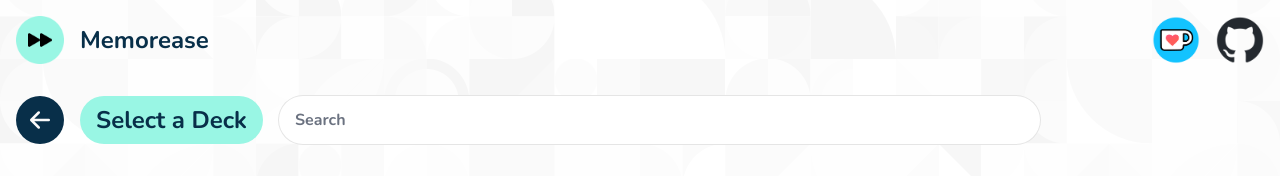
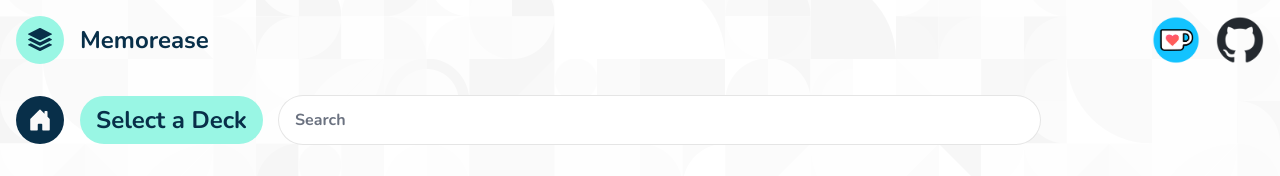
Before and after one commit to denis23x/memorease, a React (Create React App) app: page /decks in a window 1280 px wide. Shown: the top 176 px of the page. Built offline with nearby package versions, Linux system fonts and the light colour scheme.

Commit message:
chore: update

```diff
--- a/src/App.tsx
+++ b/src/App.tsx
@@ -5,6 +5,7 @@ import { Routes, Route } from 'react-router-dom';
 import About from './pages/About';
 import Cards from './pages/Cards';
 import Decks from './pages/Decks';
+import NotFound from './pages/NotFound';
 import Study from './pages/Study';
 import Home from './pages/Home';
 import Header from './components/Header';
@@ -29,6 +30,7 @@ const App: React.FC = () => {
 					<Route path="/decks/:deckUid" element={<Cards />} />
 					<Route path="/study/:deckUid" element={<Study />} />
 					<Route path="/about" element={<About />} />
+					<Route path="*" element={<NotFound />} />
 				</Routes>
 				<Footer />
 			</div>
--- a/src/components/Header.tsx
+++ b/src/components/Header.tsx
@@ -8,12 +8,19 @@ import memorease from '../assets/logos/memorease.png';
 
 const Header: React.FC = () => {
 	return (
-		<header className={'grid grid-cols-2 w-full p-4'}>
-			<nav className={'col-span-1 flex justify-start'}>
-				<Link className={'flex items-center justify-start gap-4'} to={'/'} aria-label={'Memorease'} title={'MemorEase'}>
-					<img src={memorease} alt={'memorease'} className={'size-12'} />
-					<span className={'text-2xl font-bold text-sky-950'}>Memorease</span>
+		<header className={'flex items-center justify-between w-full p-4'}>
+			<nav className={'col-span-1 flex items-center justify-start gap-4'}>
+				<Link
+					className={'flex items-center justify-center bg-teal-200 text-sky-950 rounded-full size-12'}
+					to={'/decks'}
+				>
+					<svg xmlns="http://www.w3.org/2000/svg" width="24" height="24" fill="currentColor" viewBox="0 0 16 16">
+						<path d="m14.12 10.163 1.715.858c.22.11.22.424 0 .534L8.267 15.34a.6.6 0 0 1-.534 0L.165 11.555a.299.299 0 0 1 0-.534l1.716-.858 5.317 2.659c.505.252 1.1.252 1.604 0l5.317-2.66zM7.733.063a.6.6 0 0 1 .534 0l7.568 3.784a.3.3 0 0 1 0 .535L8.267 8.165a.6.6 0 0 1-.534 0L.165 4.382a.299.299 0 0 1 0-.535z" />
+						<path d="m14.12 6.576 1.715.858c.22.11.22.424 0 .534l-7.568 3.784a.6.6 0 0 1-.534 0L.165 7.968a.299.299 0 0 1 0-.534l1.716-.858 5.317 2.659c.505.252 1.1.252 1.604 0z" />
+					</svg>
 				</Link>
+				<span className={'text-2xl font-bold text-sky-950 hidden sm:block'}>Memorease</span>
+				<span className={'text-2xl font-bold text-sky-950 block sm:hidden'}>ME</span>
 			</nav>
 			<nav className={'col-span-1 flex justify-end'}>
 				<ul className={'flex items-center justify-end gap-4'}>
--- a/src/pages/Cards.tsx
+++ b/src/pages/Cards.tsx
@@ -25,12 +25,14 @@ const Cards: React.FC = () => {
 	const [deckCards, setDeckCards] = useState<CardType[]>([]);
 
 	useEffect(() => {
-		const deck: DeckType | undefined = decks.find((deck: DeckType) => deck.uid === deckUid);
-		const deckCards: CardType[] = cards.filter((card: CardType) => card.deckUid === deckUid);
+		if (deckUid) {
+			const deck: DeckType | undefined = decks.find((deck: DeckType) => deck.uid === deckUid);
+			const deckCards: CardType[] = cards.filter((card: CardType) => card.deckUid === deckUid);
 
-		if (deck) {
-			setDeck(deck);
-			setDeckCards(deckCards);
+			if (deck) {
+				setDeck(deck);
+				setDeckCards(deckCards);
+			}
 		}
 	}, [deckUid, decks, cards]);
 
--- a/src/pages/Decks.tsx
+++ b/src/pages/Decks.tsx
@@ -46,9 +46,9 @@ const Decks: React.FC = () => {
 			<div className={'flex flex-col items-start justify-start max-w-screen-lg gap-4 md:gap-8'}>
 				<header className={'flex flex-col md:flex-row items-start md:items-center justify-start gap-4 w-full'}>
 					<div className={'flex items-center justify-start gap-4 max-w-full'}>
-						<Link className={'me-btn me-btn-dark p-1'} to={'/'}>
-							<svg xmlns="http://www.w3.org/2000/svg" width="40" height="40" fill="currentColor" viewBox="0 0 16 16">
-								<path d="M12 8a.5.5 0 0 1-.5.5H5.707l2.147 2.146a.5.5 0 0 1-.708.708l-3-3a.5.5 0 0 1 0-.708l3-3a.5.5 0 1 1 .708.708L5.707 7.5H11.5a.5.5 0 0 1 .5.5" />
+						<Link className={'me-btn me-btn-dark p-3'} to={'/'}>
+							<svg xmlns="http://www.w3.org/2000/svg" width="24" height="24" fill="currentColor" viewBox="0 0 16 16">
+								<path d="M6.5 14.5v-3.505c0-.245.25-.495.5-.495h2c.25 0 .5.25.5.5v3.5a.5.5 0 0 0 .5.5h4a.5.5 0 0 0 .5-.5v-7a.5.5 0 0 0-.146-.354L13 5.793V2.5a.5.5 0 0 0-.5-.5h-1a.5.5 0 0 0-.5.5v1.293L8.354 1.146a.5.5 0 0 0-.708 0l-6 6A.5.5 0 0 0 1.5 7.5v7a.5.5 0 0 0 .5.5h4a.5.5 0 0 0 .5-.5" />
 							</svg>
 						</Link>
 						<span className={'text-2xl font-bold bg-teal-200 text-sky-950 rounded-full text-nowrap py-2 px-4'}>
--- /dev/null
+++ b/src/pages/NotFound.tsx
@@ -0,0 +1,14 @@
+/** @format */
+
+import React from 'react';
+
+const NotFound: React.FC = () => {
+	return (
+		<div>
+			<h1>404 - Page Not Found</h1>
+			<p>The page you are looking for could not be found.</p>
+		</div>
+	);
+};
+
+export default NotFound;
```
